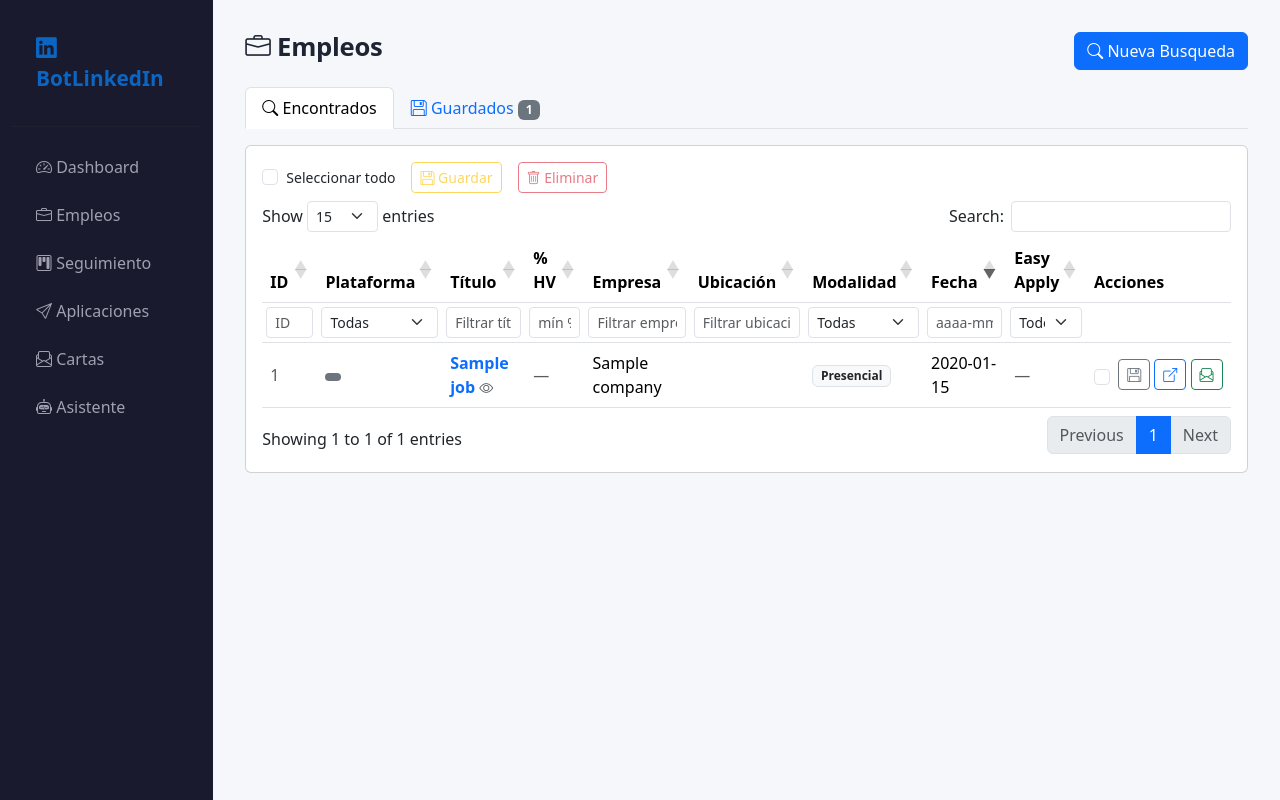
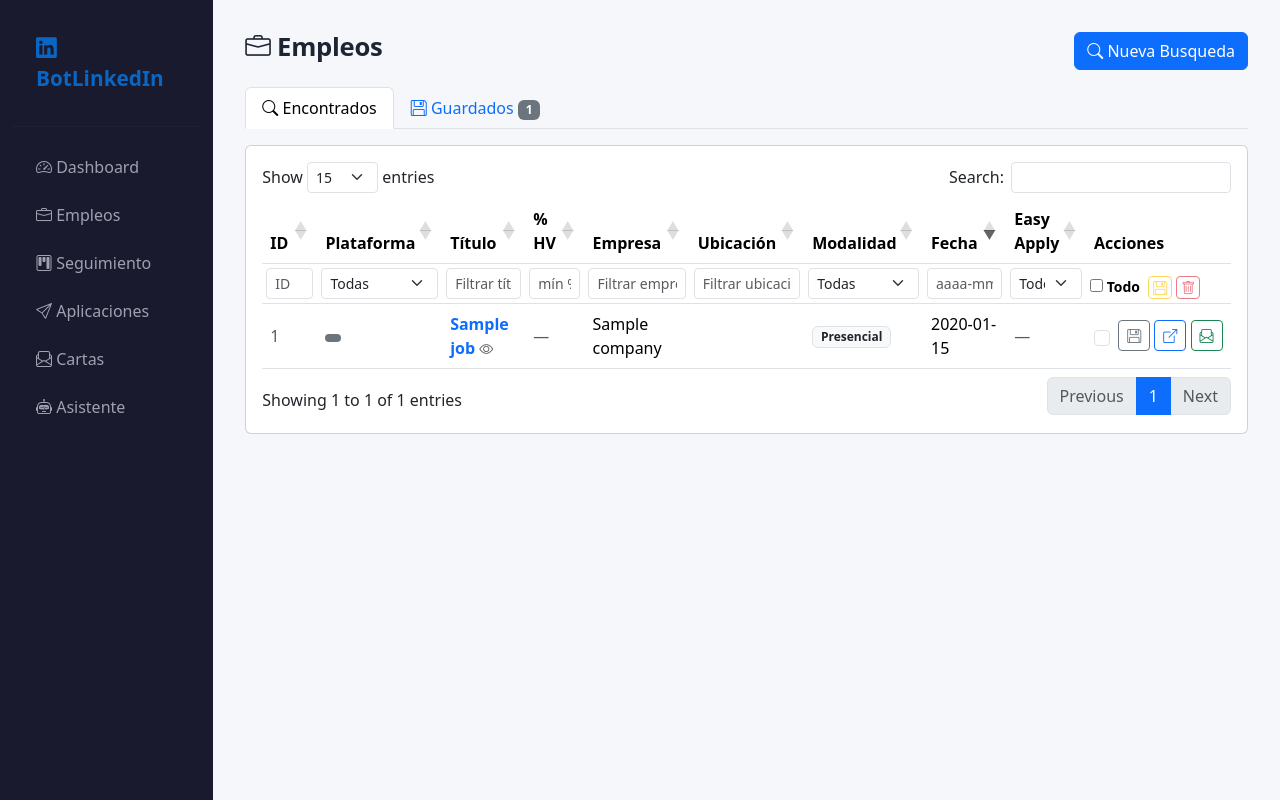
Before and after one commit to alvaroivanh/BotLinkedIn, a FastAPI app: template src/web/templates/jobs.html in a window 1280 px wide. Run offline with FastAPI, Linux system fonts and the light colour scheme; the template is opened without the code that fills it: most values are stand-ins (such as "Sample title", 1, 10 or a date in 2020); some libraries are stand-ins or nearby versions.

Commit message:
fix+ux: search refreshes the list (no cache) and tidier bulk controls
- After a search, force a fresh load of /jobs (cache-busted) instead of
  location.reload(), so the new results show (the old page was being served
  from cache) and the search modal closes by itself.
- Move bulk controls into the Actions column filter row: 'Todo' select-all
  checkbox (with text) + icon-only Guardar/Eliminar buttons. Remove the toolbar
  above the table. Exclude the actions column from the generic column filter.

Co-Authored-By: Claude Opus 4.8 <noreply@anthropic.com>

```diff
--- a/src/web/templates/jobs.html
+++ b/src/web/templates/jobs.html
@@ -33,19 +33,6 @@
 
 <div class="card">
     <div class="card-body">
-        <div class="d-flex align-items-center gap-3 mb-2 flex-wrap">
-            <div class="form-check mb-0">
-                <input class="form-check-input" type="checkbox" id="selectAll" onclick="toggleSelectAll(this)">
-                <label class="form-check-label small" for="selectAll">Seleccionar todo</label>
-            </div>
-            <button class="btn btn-sm btn-outline-warning" id="bulkSaveBtn" onclick="bulkSave()" disabled>
-                <i class="bi bi-floppy"></i> Guardar
-            </button>
-            <button class="btn btn-sm btn-outline-danger" id="bulkDelBtn" onclick="bulkDelete()" disabled>
-                <i class="bi bi-trash"></i> Eliminar
-            </button>
-            <span class="small text-muted" id="selInfo"></span>
-        </div>
         <div class="table-responsive">
             <table id="jobsTable" class="table table-hover align-middle" style="width:100%">
                 <thead>
@@ -93,7 +80,13 @@
                                 <option value="No">No</option>
                             </select>
                         </th>
-                        <th></th>
+                        <th class="text-nowrap">
+                            <label class="small mb-0 me-1" title="Seleccionar todo en esta página">
+                                <input type="checkbox" id="selectAll" onclick="toggleSelectAll(this)"> Todo
+                            </label>
+                            <button class="btn btn-sm btn-outline-warning py-0 px-1" id="bulkSaveBtn" onclick="bulkSave()" disabled title="Guardar seleccionados"><i class="bi bi-floppy"></i></button>
+                            <button class="btn btn-sm btn-outline-danger py-0 px-1" id="bulkDelBtn" onclick="bulkDelete()" disabled title="Eliminar seleccionados"><i class="bi bi-trash"></i></button>
+                        </th>
                     </tr>
                 </thead>
                 <tbody>
@@ -341,7 +334,7 @@ $(document).ready(function () {
     minPct.on('keyup change', () => table.draw());
     // Wire each other filter input/select in the .filters header row to its column.
     table.columns().every(function (index) {
-        if (index === 3) return;  // % column handled by the min filter above
+        if (index === 3 || index === 9) return;  // % min-filter / actions (bulk controls)
         const column = this;
         const cell = $('#jobsTable thead tr.filters th').eq(index);
         const field = cell.find('input, select');
@@ -520,7 +513,6 @@ function updateSel() {
     const n = sel.length;
     document.getElementById('bulkSaveBtn').disabled = n === 0;
     document.getElementById('bulkDelBtn').disabled = n === 0;
-    document.getElementById('selInfo').textContent = n ? (n + ' seleccionado(s)') : '';
     const sa = document.getElementById('selectAll');
     sa.checked = all.length > 0 && n === all.length;
     sa.indeterminate = n > 0 && n < all.length;
@@ -703,7 +695,8 @@ async function executeSearch() {
                 : '⚠️ No se encontraron empleos para "' + keywords + '". Prueba otra búsqueda.')
             + '</div>';
         if (total) {
-            setTimeout(() => location.reload(), 1200);
+            // Force a fresh load of the "found" view (avoid the cached page).
+            setTimeout(() => { window.location.href = '/jobs?t=' + Date.now(); }, 900);
         }
     } catch (e) {
         status.innerHTML = '<div class="alert alert-danger py-2 mb-2">Error: ' + e.message + '</div>';
```
